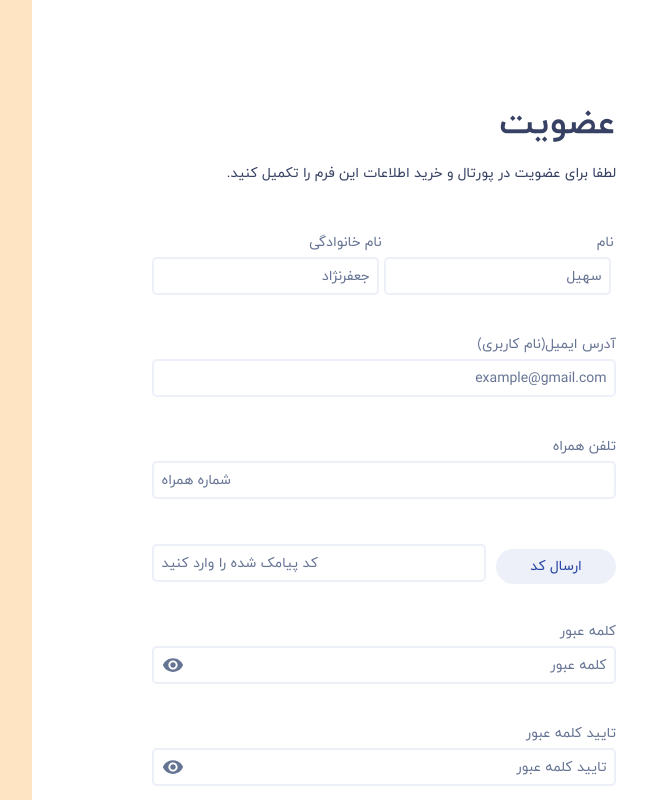
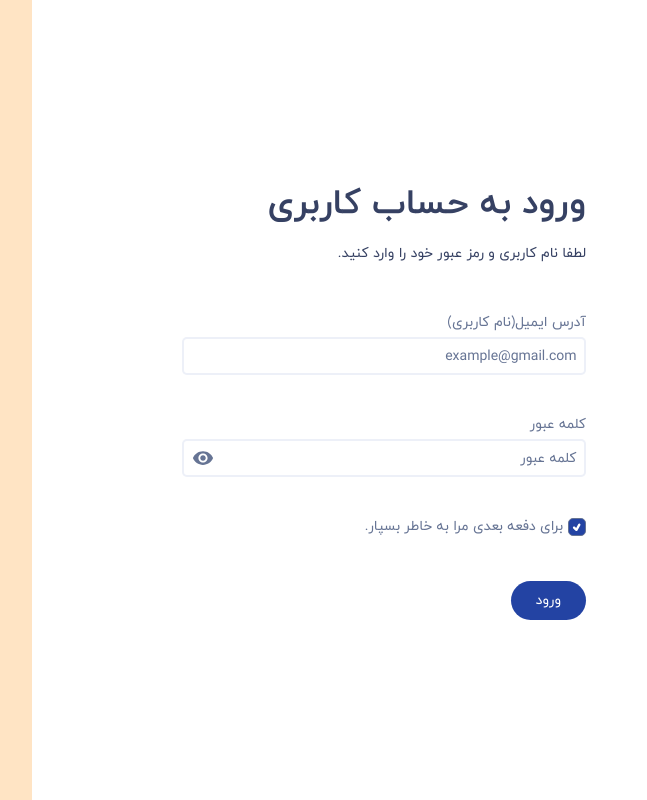
Before and after one commit to Soheiljafarnejad/Form-App, a React (Create React App) app: page / in a window 1280 px wide. Shown: the top 800 px of the page, without its empty margins (544-1191 px from the left). Built offline with nearby package versions, Linux system fonts and the light colour scheme.

Commit message:
login page

```diff
--- a/src/App.css
+++ b/src/App.css
@@ -1,7 +1,7 @@
 .app {
   display: flex;
   width: 100%;
-  height: 100%;
+  min-height: 100vh;
 }
 
 .cover {
--- a/src/App.js
+++ b/src/App.js
@@ -1,11 +1,13 @@
 import Signup from "./Components/SignUp/SignUp";
 import "./App.css";
+import Login from "./Components/Login/Login";
 
 function App() {
   return (
     <main className="app">
       <section className="pages">
-        <Signup />
+        {/* <Signup /> */}
+        <Login />
       </section>
       <section className="cover"></section>
     </main>
--- a/src/Components/Form/Form.module.css
+++ /dev/null
@@ -1,51 +0,0 @@
-.form {
-  width: 500px;
-  margin: 2rem auto;
-  padding: 2rem;
-  display: flex;
-  flex-direction: column;
-  border: 2px solid var(--secondary-color);
-}
-
-.formControl {
-  margin: 1rem 0;
-}
-
-.formControl input {
-  padding: 0.3rem;
-  border-radius: 5px;
-  outline: none;
-  border: 2px solid var(--secondary-color);
-  width: 100%;
-}
-
-.formControl input:focus {
-  border: 2px solid var(--primary-color);
-}
-
-.formControl.radio input {
-  width: auto;
-}
-
-.formControl.radio label {
-  margin-right: 1rem;
-  margin-left: 0.2rem;
-}
-
-.formControl.select select {
-  outline: none;
-  width: 100%;
-  padding: 0.5rem;
-}
-
-.btn {
-  border-radius: 5px;
-  border: none;
-  outline: none;
-  padding: 1rem 2rem;
-  font-weight: 700;
-  cursor: pointer;
-  margin-top: 1rem;
-  background-color: var(--secondary-color);
-  color: var(--primary-color);
-}
--- /dev/null
+++ b/src/Components/Login/Login.js
@@ -0,0 +1,83 @@
+import style from "./Login.module.css";
+import Input from "../../common/Input";
+import TermsBox from "../../common/TermsBox";
+import { useFormik } from "formik";
+import * as yup from "yup";
+
+const Login = () => {
+  const initialValues = {
+    email: "",
+    password: "",
+    remember: true,
+  };
+
+  const onSubmit = (values) => {
+    console.log(values);
+  };
+
+  const validationSchema = yup.object({
+    email: yup
+      .string()
+      .required("ایمیل نمی تواند خالی باشد.")
+      .email("لطفا ایمیل را به صورت کامل و صحیح وارد کنید."),
+
+    password: yup
+      .string()
+      .required("رمز عبور نمی تواند خالی باشد.")
+      .min(8, "رمز عبور نمی تواند کمتر از 8 کاراکتر باشد.")
+      .max(64, "رمز عبور نمی تواند بیشتر از 64 کاراکتر باشد."),
+
+    remember: yup.boolean(),
+  });
+
+  const formik = useFormik({
+    initialValues,
+    onSubmit,
+    validationSchema,
+  });
+
+  return (
+    <section className={style.login}>
+      <div className={style.title}>
+        <h2>ورود به حساب کاربری</h2>
+        <p>لطفا نام کاربری و رمز عبور خود را وارد کنید.</p>
+      </div>
+
+      <form onSubmit={formik.handleSubmit} noValidate>
+        <div className={style.formControl}>
+          <Input
+            label="آدرس ایمیل(نام کاربری)"
+            name="email"
+            type="email"
+            formik={formik}
+            props={{ placeholder: "example@gmail.com" }}
+          />
+        </div>
+
+        <div className={style.formControl}>
+          <Input
+            label="کلمه عبور"
+            name="password"
+            type="password"
+            formik={formik}
+            props={{ minLength: 3, maxLength: 64, placeholder: "کلمه عبور" }}
+          />
+        </div>
+
+        <div className={`${style.formControl} ${style.remember}`}>
+          <TermsBox
+            formik={formik}
+            name="remember"
+            label="برای دفعه بعدی مرا به خاطر بسپار."
+          />
+        </div>
+
+        <button className={style.submit} type="submit">
+          ورود
+        </button>
+      </form>
+    </section>
+  );
+};
+
+export default Login;
--- /dev/null
+++ b/src/Components/Login/Login.module.css
@@ -0,0 +1,26 @@
+.login {
+  display: flex;
+  flex-direction: column;
+  align-items: center;
+  justify-content: center;
+  padding: 0rem 15rem;
+  height: 100%;
+}
+
+.title {
+  align-self: flex-start;
+}
+
+.title p {
+  margin-top: 1.5rem;
+  margin-bottom: 3rem;
+}
+
+.formControl {
+  margin: 2rem 0;
+}
+
+.submit{
+    color: white;
+    background-color: var(--primary-color);
+}
--- a/src/Components/SignUp/SignUp.js
+++ b/src/Components/SignUp/SignUp.js
@@ -64,13 +64,13 @@ const Signup = () => {
       .required("لطفا شماره همراه خود را به صورت کامل و صحیح وارد کنید."),
     verification: yup
       .string()
-      .matches(/^[0-9]/, "کد تایید را به صورت صحیح وارد کنید")
-      .min(6, "کد تایید را به صورت صحیح وارد کنید")
-      .max(6, "کد تایید را به صورت صحیح وارد کنید")
-      .required("کد تایید را به صورت صحیح وارد کنید"),
+      .matches(/^[0-9]/, "کد تایید را به صورت صحیح وارد کنید.")
+      .min(6, "کد تایید را به صورت صحیح وارد کنید.")
+      .max(6, "کد تایید را به صورت صحیح وارد کنید.")
+      .required("کد تایید را به صورت صحیح وارد کنید."),
     terms: yup
       .boolean()
-      .oneOf([true], "لطفا موافقت با شرایط استفاده از خدمات را تایید نمایید."),
+      .oneOf([true], "لطفا موافقت با شرایط و استفاده از خدمات را تایید نمایید."),
   });
 
   const formik = useFormik({
@@ -168,7 +168,9 @@ const Signup = () => {
           />
         </div>
 
-        <button type="submit">تکمیل ثبت نام</button>
+        <button className={style.submit} type="submit">
+          تکمیل ثبت نام
+        </button>
       </form>
     </section>
   );
--- a/src/Components/SignUp/SignUp.module.css
+++ b/src/Components/SignUp/SignUp.module.css
@@ -45,7 +45,12 @@ form {
 }
 
 .verification button {
-  margin-top: 1rem;
+  margin-top: 0.5rem;
   margin-left: 1rem;
   min-width: 120px;
 }
+
+.submit{
+  color: white;
+  background-color: var(--primary-color);
+}
--- a/src/index.css
+++ b/src/index.css
@@ -41,7 +41,7 @@ button {
   color: var(--primary-color);
   border: none;
   outline: none;
-  padding: 0.8rem 2rem;
+  padding: 1rem 2.5rem;
   border-radius: 20px;
   transition: var(--transition);
 }
```
Also changed, not shown: src/Components/Form/Form.js (deleted, +0 -202 lines).
